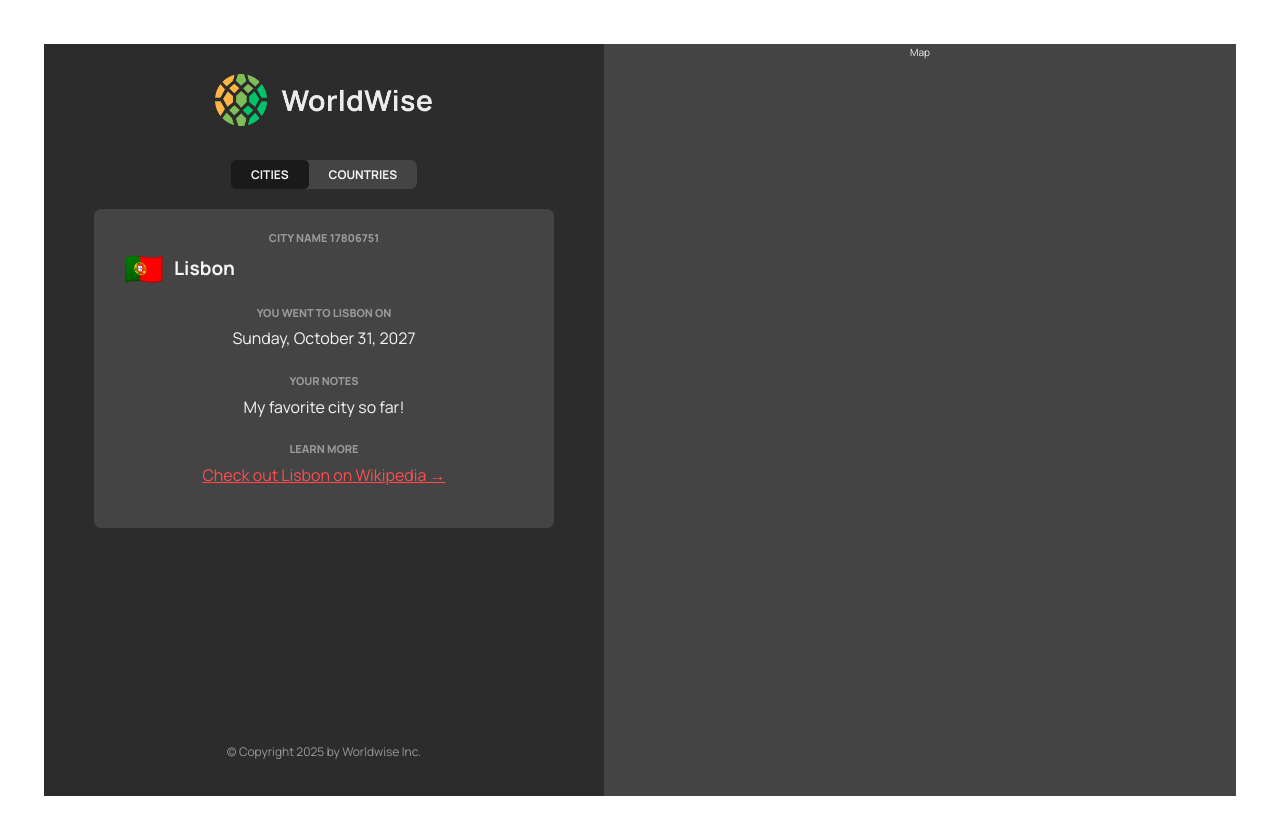
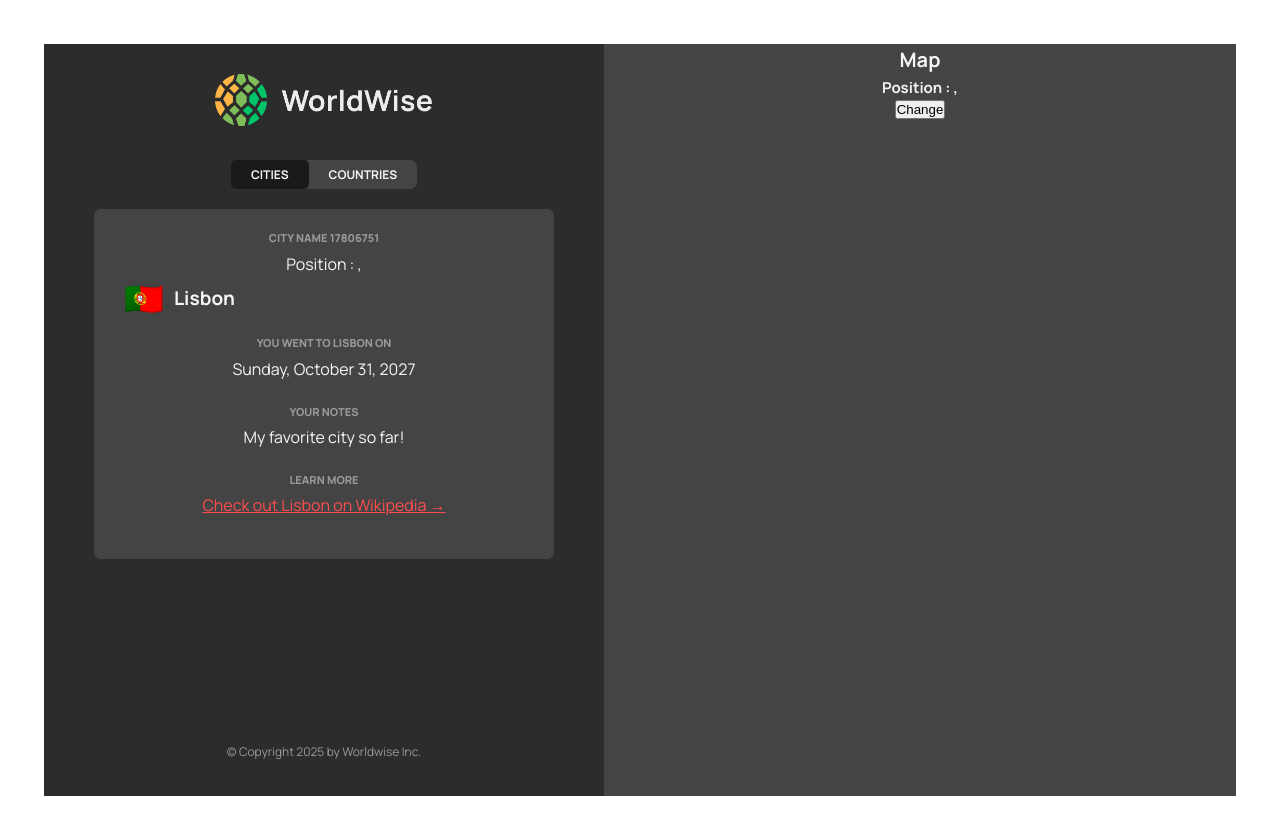
Before and after one commit to JasserBA/react-redux-nextjs-learning, a React (Vite) app in the folder section-17/worldwise/: page /app/cities/17806751 in a window 1280 px wide. Shown: the top 834 px of the page. Built offline with nearby package versions, Linux system fonts and the light colour scheme; data requests are answered from the project's data file.

Commit message:
Added useSearchParams hook and updated City and Map components to handle search parameters for latitude and longitude.

```diff
--- a/section-17/worldwise/src/components/City.jsx
+++ b/section-17/worldwise/src/components/City.jsx
@@ -1,4 +1,4 @@
-import { useParams } from "react-router-dom";
+import { useParams, useSearchParams } from "react-router-dom";
 import styles from "./City.module.css";
 
 const formatDate = (date) =>
@@ -10,6 +10,10 @@
   }).format(new Date(date));
 
 function City() {
+  const [searchParams, setSearchParams] = useSearchParams();
+  const lat = searchParams.get("lat");
+  const lng = searchParams.get("lng");
+  setSearchParams;
   // TEMP DATA
   const currentCity = {
     cityName: "Lisbon",
@@ -26,6 +30,9 @@
     <div className={styles.city}>
       <div className={styles.row}>
         <h6>City name {id}</h6>
+        <p>
+          Position : {lat}, {lng}
+        </p>
         <h3>
           <span>{emoji}</span> {cityName}
         </h3>
--- a/section-17/worldwise/src/components/CityItem.jsx
+++ b/section-17/worldwise/src/components/CityItem.jsx
@@ -12,11 +12,14 @@
 export const CityItem = ({ city }) => {
   console.log(city);
 
-  const { cityName, emoji, date, id } = city;
+  const { cityName, emoji, date, id, position } = city;
 
   return (
     <li>
-      <Link to={`${id}`} className={styles.cityItem}>
+      <Link
+        to={`${id}?lat=${position.lat}&lng=${position.lng}`}
+        className={styles.cityItem}
+      >
         <span className={styles.emoji}>{emoji || "🌍"}</span>
         <h3 className={styles.name}>{cityName}</h3>
         <time className={styles.date}>({formatDate(date)})</time>
--- a/section-17/worldwise/src/components/Map.jsx
+++ b/section-17/worldwise/src/components/Map.jsx
@@ -1,6 +1,25 @@
 import React from "react";
 import styles from "./Map.module.css";
+import { useSearchParams } from "react-router-dom";
 
 export const Map = () => {
-  return <div className={styles.mapContainer}>Map</div>;
+  const [searchParams, setSearchParams] = useSearchParams();
+  const lat = searchParams.get("lat");
+  const lng = searchParams.get("lng");
+  setSearchParams;
+  return (
+    <div className={styles.mapContainer}>
+      <h1>Map</h1>
+      <h2>
+        Position : {lat}, {lng}
+      </h2>
+      <button
+        onClick={() => {
+          setSearchParams({ lat: 23, lng: 50 });
+        }}
+      >
+        Change
+      </button>
+    </div>
+  );
 };
```
